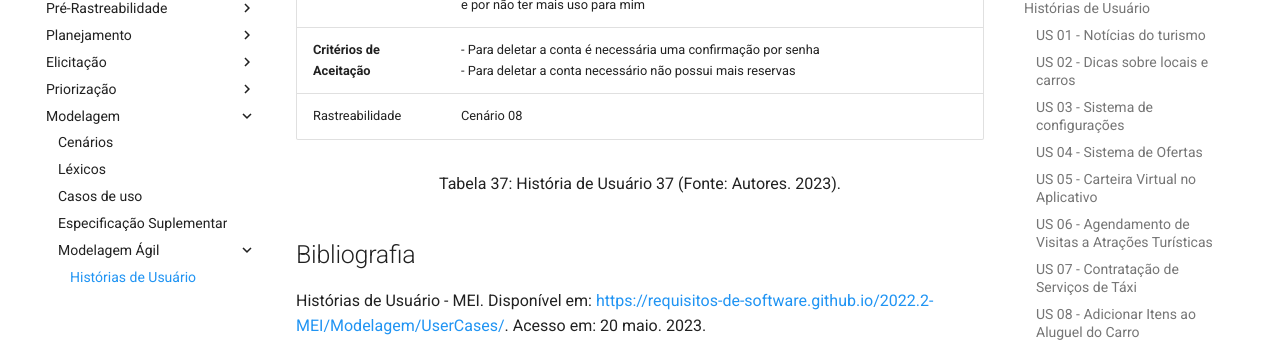
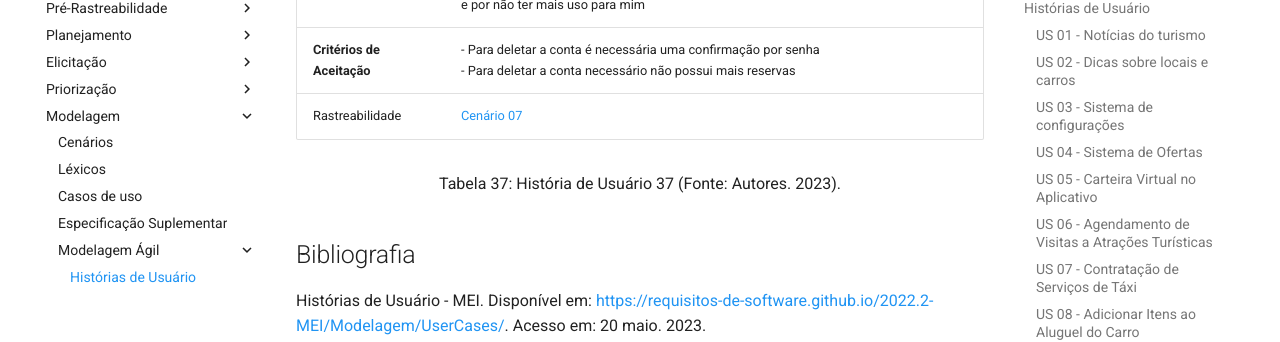
Before and after one commit to Requisitos-de-Software/2023.1-Booking, an MkDocs documentation site: the page built from docs/modelagem/modelo-agil/historiasDeUsuario.md, in a window 1280 px wide and 900 px high, scrolled down 19073 px. Shown: the part 181-523 px from the top of the window. Built offline with MkDocs 1.6.1 and Material for MkDocs 9.7.7, drawn with Linux system fonts in a browser that asks for light colours; comment, search, counter and statistics services are not loaded; some of the changed lines change nothing that is shown.

Commit message:
Adicionando rastros
Co-authored-by: PedroHenrique2077 <pedrozinho.herique11@gmail.com>

```diff
--- a/docs/modelagem/modelo-agil/historiasDeUsuario.md
+++ b/docs/modelagem/modelo-agil/historiasDeUsuario.md
@@ -336,7 +336,7 @@
 | **Título**                   | Filtro de Acomadações                                                                                                                                                                                                                                                                                                                                                          |
 | **Descrição**               | Eu, como usuário, gostaria de poder ter um filtro de acomodações com base na localização, datas de check-in e check-out, tipo de quarto e preço para verificar acomodações para reservar                                                                                                                                                                                 |
 | **Critérios de Aceitação** | - Deve ser possivel ligar e desligar a localização do usuário<br />- Não deve ser possível colocar a data de check-in antes da data do sistema operacional do dispositivo móvel <br />- Deve ser possível selecionar o tipo de quarto disponibilizado pelo empresa hospelareira.<br />- Deve ser possível ser possível escolher a acomadação de acordo com o preço. |
-| Rastreabilidade                     | FST02                                                                                                                                                                                                                                                                                                                                                                            |
+| Rastreabilidade                     | [FST02](../../elicitacao/storytelling.md/#requisitos-funcionais)                                                                                                                                                                                                                                                                                                                    |
 
 </center>
 
@@ -351,7 +351,7 @@
 | **Título**                   | Cadastro de Cartão de Crédito                                                                                                                                                                                                                                                                                                                                                               |
 | **Descrição**               | Eu, como usuário, gostaria de registrar um cartão de crédito, para realizar pagamentos de forma ágil                                                                                                                                                                                                                                                                                      |
 | **Critérios de Aceitação** | - Deve ser possível cadastrar o número de cartão de crédito, entre 13 e 16 caracteres númericos<br />- Deve ser possível selecionar a bandeira do cartão de crédito entre Americann Express, Visa, Mastercard e UnionPay<br />- Deve ser possível colocar o nome do titular do cartão<br />- Deve ser possível colocar a data de validade do cartão com campo para mês e ano.  |
-| Rastreabilidade                     | FST03                                                                                                                                                                                                                                                                                                                                                                                         |
+| Rastreabilidade                     | [FST03](../../elicitacao/storytelling.md/#requisitos-funcionais)                                                                                                                                                                                                                                                                                                                                 |
 
 </center>
 
@@ -366,7 +366,7 @@
 | **Título**                   | Cancelamento de Reserva de Acomadação                                                                      |
 | **Descrição**               | Eu, como usuário desejo cancelar minha reserva, para que possa receber meu dinheiro de volta.               |
 | **Critérios de Aceitação** | - Dever ser possível cancelar a reservar<br />- O valor de taxa de cancelamento deve aparecer, caso exista. |
-| Rastreabilidade                     | FST04                                                                                                        |
+| Rastreabilidade                     | [FST04](../../elicitacao/storytelling.md/#requisitos-funcionais)                                                                                                     |
 
 </center>
 
@@ -381,7 +381,7 @@
 | **Título**                   | Filtro de Voo                                                                                                                                                                                                                                                                                                                                                                                                                                                                                                                                                                      |
 | **Descrição**               | Eu, como usuário, desejo reserva voos com origem e origem, data de ida em que irá ocorrer o voo, e volta se possível, e número de passagem e classes do voo, para conseguir realizar uma viagem de bom humor.                                                                                                                                                                                                                                                                                                                                                                  |
 | **Critérios de Aceitação** | - Deve ser possível selecionar o aeroporto de origem do voo<br />- Deve ser possível selecionar o aeroporto de destino do voo<br />- Deve ser possível selecionar o data para viagem, não podendo ser antes da data do dispositivo do móvel.<br />- Deve ser possível selecionar caso escolhido uma data de ida de voo, uma data de volta do voo.<br />- Deve ser possível selecionar o número de passagens, se é para a categoria de adulto ou criança.<br />- Deve ser possível escolher a classe do voo: Econômica, Econômica Premium, Executiva, Primeira Classe. |
-| Rastreabilidade                     | FST05                                                                                                                                                                                                                                                                                                                                                                                                                                                                                                                                                                              |
+| Rastreabilidade                     | [FST05]((../../elicitacao/storytelling.md/#requisitos-funcionais))                                                                                                                                                                                                                                                                                                                                                                                                                                                                                                                                                                              |
 
 </center>
 
@@ -396,7 +396,7 @@
 | **Título**                   | Reserva de Voo                                                                                                                                                                                                                                             |
 | **Descrição**               | Eu, como usuário, gostaria de confirmar a reserva do voo inserindo informações de pagamento, para confirmar a reserva do voo.                                                                                                                           |
 | **Critérios de Aceitação** | - Deve ser possível inserir infomações cartão de crédito como código de segurança para confirmar a reserva.<br />- Deve ser possível confirmar a reserva apenas digitando o número de segurança do cartão de crédito, sendo 3 caracteres.  |
-| Rastreabilidade                     | FST06                                                                                                                                                                                                                                                      |
+| Rastreabilidade                     | [FST06](../../elicitacao/storytelling.md/#requisitos-funcionais)                                                                                                                                                                                                                                                      |
 
 </center>
 
@@ -411,7 +411,7 @@
 | **Título**                   | Gerenciamento de Reservas                                                                                                                                                                                                                              |
 | **Descrição**               | Eu, como usuário gostaria de poder realizar as atividades de gerenciamento de reserva como  para a visualização de detalhes da reserva, alterações de datas e cancelamentos, para ser fácil de saber a existência das minhas reservas atuais. |
 | **Critérios de Aceitação** | - Deve ser possível com até 4 cliques cancelar uma reserva<br />- Deve ser possível imprimir um comprovante da reserva                                                                                                                              |
-| Rastreabilidade                     | FST10                                                                                                                                                                                                                                                  |
+| Rastreabilidade                     | [FST10](../../elicitacao/storytelling.md/#requisitos-funcionais)                                                                                                                                                                                                                                                  |
 
 </center>
 
@@ -426,7 +426,7 @@
 | **Título**                   | Filtro de Histórico de Reservas                                                                                                                                                                                                                 |
 | **Descrição**               | Eu, como usuário, gostaria que o sistema filtrasse o histórico de reservas por categoria, nome ou data da reserva, para localizar melhor a reserva feitas                                                                                      |
 | **Critérios de Aceitação** | - As categorias dever ser feitas de acordo com os serviços de voo, táxi, hospedagens, aluguel de carro, ingressos de atrações<br />- Cada consulta deve mostrar data, local, nome da empresa ou pessoa responsável pelo local e categoria. |
-| Rastreabiliade                      | FST10                                                                                                                                                                                                                                            |
+| Rastreabiliade                      | [FST10](../../elicitacao/storytelling.md/#requisitos-funcionais)                                                                                                                                                                                                                                            |
 
 </center>
 
@@ -441,7 +441,7 @@
 | **Título**                   | Escolha de Pagamento                                                                                                                                         |
 | **Descrição**               | Eu como usuário gostaria de poder escolher a forma de pagamento, para ter mais opções para pagar as reservas feitas                                       |
 | **Critérios de Aceitação** | - As opções de pagamento devem ser a de cartão de crédito, boleto e pix<br />- A escolha de pagamento pode ser pré-definida para as próximas reservas. |
-| Rastreabilidade                     | FB02                                                                                                                                                         |
+| Rastreabilidade                     | [FB02](../../elicitacao/observacao.md/#requisitos-funcionais)                                                                                                                                                         |
 
 </center>
 
@@ -456,7 +456,7 @@
 | **Título**                   | Perguntas Frequentes                                                                                                                                                                                                                                                                              |
 | **Descrição**               | Eu, como usuário, gostaria de participar de um chat para realizar perguntas sobre dúvidas que possuo, para poder responder dpuvidas que eu tenha sobre o aplicativo, ou as politicas de reservas feitas                                                                                        |
 | **Critérios de Aceitação** | - O chat deve possuir sugestões de perguntas a serem feitas<br />- As peguntas devem possuir no máximo cerca de 500 caracteres.<br />- Caso, as perguntas não tenham respondido minhas dúvidas, elas devem disponibilizar um email para contatar o suporte que possa responder as dúvidas. |
-| Rastreabilidade                     | FB24                                                                                                                                                                                                                                                                                              |
+| Rastreabilidade                     | [FB24](../../elicitacao/observacao.md/#requisitos-funcionais)                                                                                                                                                                                                                                                                                              |
 
 </center>
 
@@ -471,7 +471,7 @@
 | **Título**                   | Bate-Papo com o locator ou empresa                                                                                                                                                                                                                        |
 | **Descrição**               | Eu, como usuário, gostaria de um bate-papo com o locador ou empresa responsável pela reserva do local, para tirar dúvidas sobre a hospedagem, local e dados sobre a região                                                                           |
 | **Critérios de Aceitação** | - Deve ser possível baixar o histórico da conversa<br />- A conversa deve possuir nome, data e hora que a mensagens foram enviadas<br />- A sistema deve enviar notificações quando ao locador/empresa quando uma mensagem for enviada, e vice-versa. |
-| Rastreabilidade                     | FB25                                                                                                                                                                                                                                                      |
+| Rastreabilidade                     | [FB25](../../elicitacao/observacao.md/#requisitos-funcionais)                                                                                                                                                                                                                                                      |
 
 </center>
 
@@ -486,7 +486,7 @@
 | **Título**                   | Denúncia de Contas                                                                                                                                                                                                                                                                                                                             |
 | **Descrição**               | Eu, eu como usuário, gostaria de poder denunciar contas de locadores e empresas, para tornar ou avisar ao sistema quando alguma politica de reserva, algum serviço oferecido pelo Booking foi violada por algum locador ou empresa.                                                                                                           |
 | **Critérios de Aceitação** | - A denuncia deve ser feita somente se uma reserva já realizada e fechada, foi feita antes<br />- A denúcia deve ter um campo, de motivação como categorias como: propaganda enganosa, foto não codiz com a realidade, preço alto de demais para região, serviço incompleto ou mal-atendimento ou outro que estará como campo aberto  |
-| Rastreabilidade                     | FB27                                                                                                                                                                                                                                                                                                                                            |
+| Rastreabilidade                     | [FB27](../../elicitacao/observacao.md/#requisitos-funcionais)                                                                                                                                                                                                                                                                                                                                             |
 
 </center>
 
@@ -501,7 +501,7 @@
 | **Título**                   | Fitro por Comando de Voz                                                                                                                          |
 | **Descrição**               | Eu, como usuário, gostaria de pesquisa reserva feita ou em andamento por comando de voz, para tornar mais acessível o aplicativo               |
 | **Critérios de Aceitação** | - O filtro deve entender comandos em português e inglês<br />- O filtro por voz, deve filtrar por nome do local e nome do proprietário somente |
-| Rastreabilidade                     | FB31                                                                                                                                              |
+| Rastreabilidade                     | [FB31](../../elicitacao/observacao.md/#requisitos-funcionais)                                                                                                                                               |
 
 <div style="text-align: center">
     <p> Tabela 33: História de Usuário 33 (Fonte: Autores. 2023).</p>
@@ -514,7 +514,7 @@
 | **Título**                   | Reserva de Hospedagem                                                                                                                                                                                                                                                                                                                                                                                                             |
 | **Descrição**               | Eu, como usuário, desejo realizar uma reserva de hospedagem definindo quantas pessoas e acomodações, para poder realizar a reserva de um quarto                                                                                                                                                                                                                                                                                |
 | **Critérios de Aceitação** | - As categorias de quarto devem ser separados em duas categorias os quarto de adultos para pessoas de 10 a 65+ anos de idades e de crianças de 0 a 9 anos de idade<br />- Deve ser possível inserir infomações cartão de crédito como código de segurança para confirmar a reserva<br />- Deve ser possível confirmar a reserva apenas digitando o número de segurança do cartão de crédito, sendo 3 caracteres |
-| Rastreabilidade                     | FOBS06                                                                                                                                                                                                                                                                                                                                                                                                                            |
+| Rastreabilidade                     | [FOBS06](../../elicitacao/observacao.md/#requisitos-funcionais)                                                                                                                                                                                                                                                                                                                                                                                                                            |
 
 </center>
 
@@ -529,7 +529,7 @@
 | **Título**                   | Gerenciamento de Acompanhantes de Viagem                                                                                                                                                                                                                                                 |
 | **Descrição**               | Eu, como usuário, desejo realizar a atividade de gerenciamento de companheiros de viagem para facilitar e deixa previamente salvo as definições de quantidade e informações extras de pessoas a qual estarei acompanhado, para facilitar reservas e ter um bom uso do aplicativo |
 | **Critérios de Aceitação** | - Para adicionar um companheiro de viagem, somente o campo nome e idade deverá ser preenchido<br />- O campo de informações adicionais deve ter no máximo 500 caracteres, para informar de histórico médico ou informação sobre alergias.                                        |
-| Rastreabilidade                     | Cenário 08                                                                                                                                                                                                                                                                              |
+| Rastreabilidade                     | [Cenário 08](../../modelagem/cenarios.md/#cenário-08---adicionar-acompanhante-a-reserva-de-hotel-não-existente-atualmente)                                                                                                                                                                                                                                                                              |
 
 <div style="text-align: center">
     <p> Tabela 35: História de Usuário 35 (Fonte: Autores. 2023).</p>
@@ -542,7 +542,7 @@
 | **Título**                   | Aluguel de Carros                                                                                                                                                                  |
 | **Descrição**               | Eu, como usuário desejo realizar um aluguel de carro com opção de devolver o carro ao mesmo local, o local da retirada do carro, da inicio e fim do aluguel e idade do condutor |
 | **Critérios de Aceitação** | - A idade do condutor deve ter no mínimo 20 anos<br />- O período de aluguel deve ter limite máximo de  11 meses<br />- O usuário deve selecionar somente aereportos          |
-| Rastreabilidade                     | FST07                                                                                                                                                                              |
+| Rastreabilidade                     | [FST07](../../elicitacao/storytelling.md/#requisitos-funcionais)                                                                                                                                                                              |
 
 <div style="text-align: center">
     <p> Tabela 36: História de Usuário 36 (Fonte: Autores. 2023).</p>
@@ -555,7 +555,7 @@
 | **Título**                   | Deletar conta                                                                                                                       |
 | **Descrição**               | Eu, como usuário, desejo deletar minha conta, para não deixar dados meus no aplicativo e por não ter mais uso para mim           |
 | **Critérios de Aceitação** | - Para deletar a conta é necessária uma confirmação por senha<br />- Para deletar a conta necessário não possui mais reservas |
-| Rastreabilidade                     | Cenário 08                                                                                                                         |
+| Rastreabilidade                     | [Cenário 07](../../modelagem/cenarios.md/#cenário-07---deletar-conta-não-existente-atualmente)                                                                                                                         |
 
 <div style="text-align: center">
     <p> Tabela 37: História de Usuário 37 (Fonte: Autores. 2023).</p>
```
